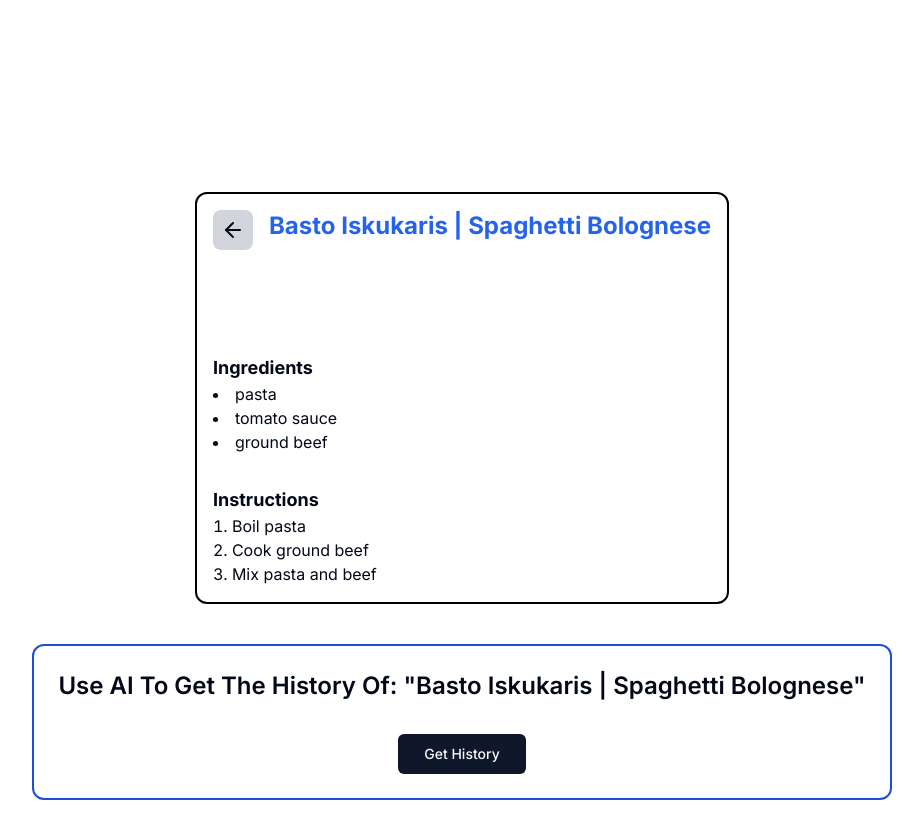
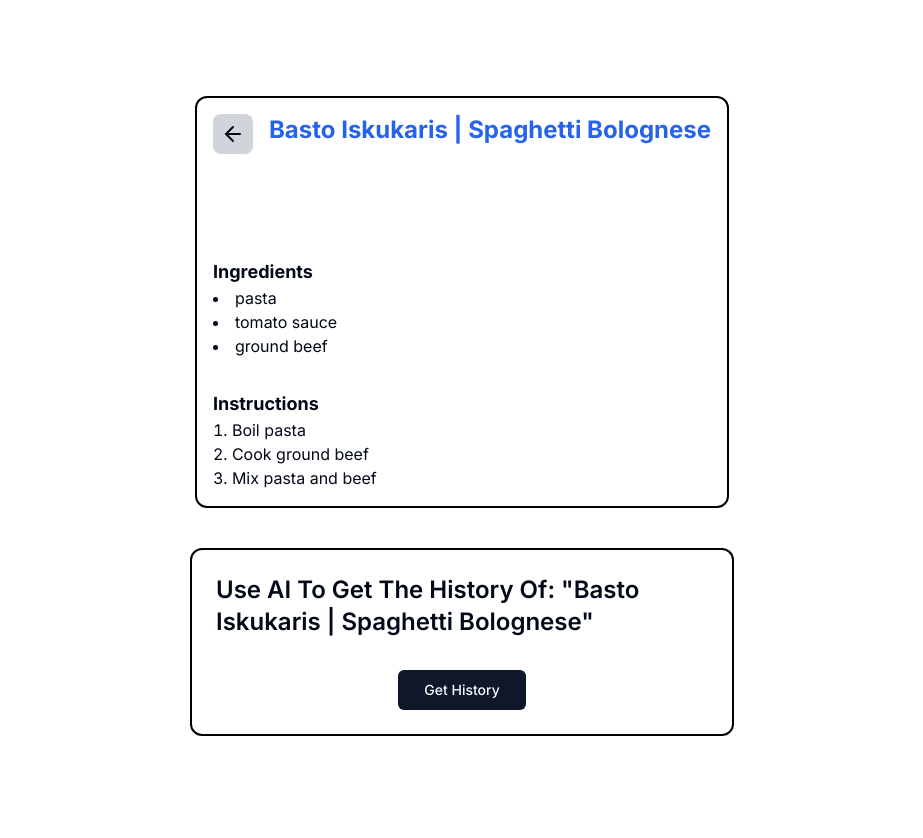
Before and after one commit to abdihashii/Walleye-Capital-Coding-Challenge, a Next.js app in the folder recipe-app/: page /recipe/1 in a window 1280 px wide. Shown: the top 838 px of the page, without its empty margins (178-1101 px from the left). Built offline with nearby package versions, Linux system fonts and the light colour scheme.

Commit message:
Fix hydration issue with layout pt. 2

```diff
--- a/recipe-app/src/app/recipe/[id]/page.tsx
+++ b/recipe-app/src/app/recipe/[id]/page.tsx
@@ -17,28 +17,26 @@ export default async function RecipePage({
 
 	if (error || !recipe) {
 		return (
-			<main className="flex min-h-screen flex-col items-center justify-center p-24">
-				<section className="w-full flex-col items-center rounded-xl border border-black p-5">
-					<h1>{error}</h1>
-				</section>
-			</main>
+			<section className="w-full flex-col items-center rounded-xl border border-black p-5">
+				<h1>{error}</h1>
+			</section>
 		);
 	}
 
 	return (
-		<main className="flex min-h-screen flex-col items-center justify-center gap-10 p-24">
+		<>
 			<RecipeCard
 				recipe={recipe}
 				isPage={true}
 			/>
 
-			<section className="flex w-full flex-col items-center gap-8 rounded-xl border-2 border-blue-700 p-6">
+			<section className="flex w-1/2 flex-col items-center gap-8 rounded-xl border-2 border-black p-6">
 				<h2 className="text-2xl font-semibold capitalize">
 					Use AI to get the history of: &quot;{recipe.title}&quot;
 				</h2>
 
 				<AIEnhacement title={recipe.title} />
 			</section>
-		</main>
+		</>
 	);
 }
```
